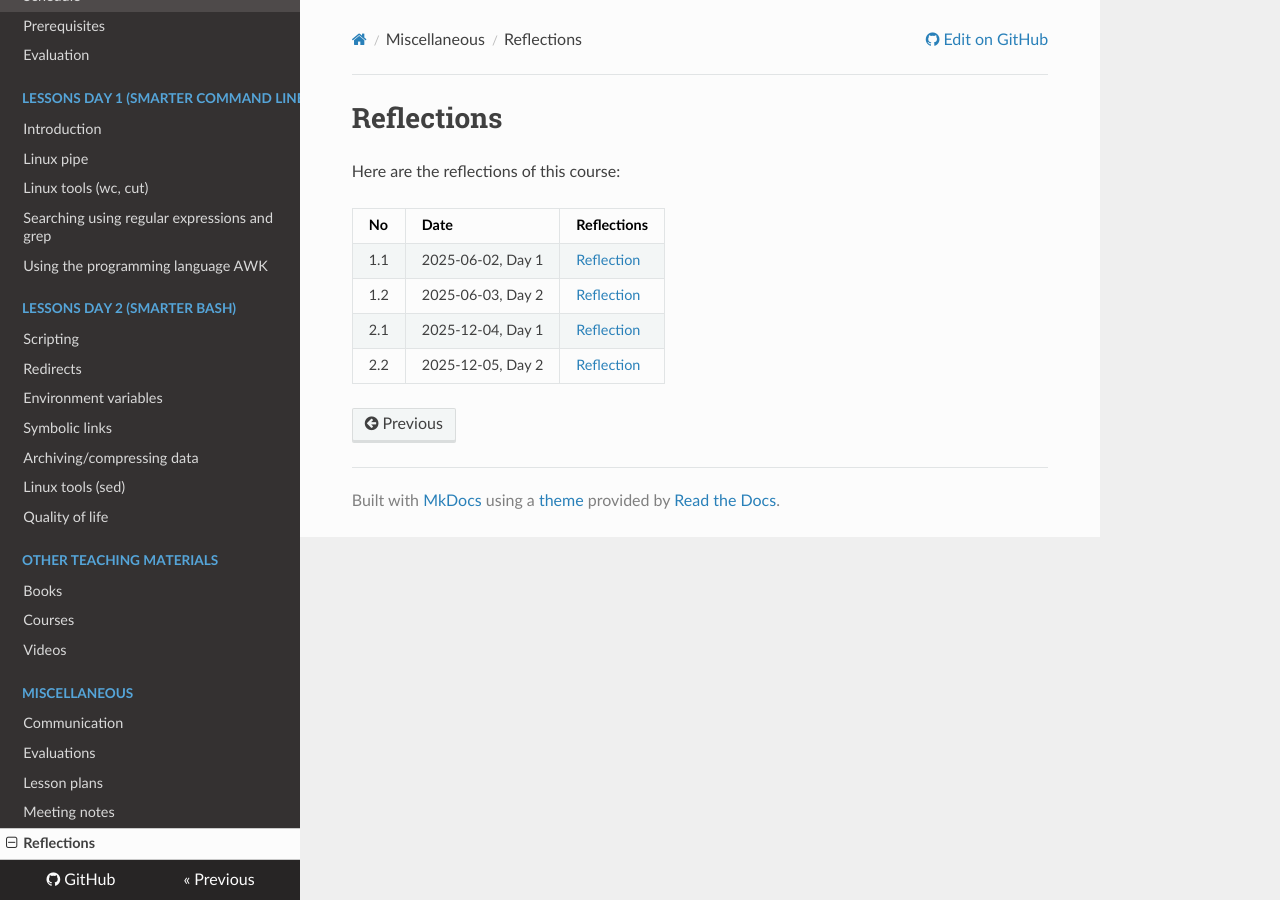
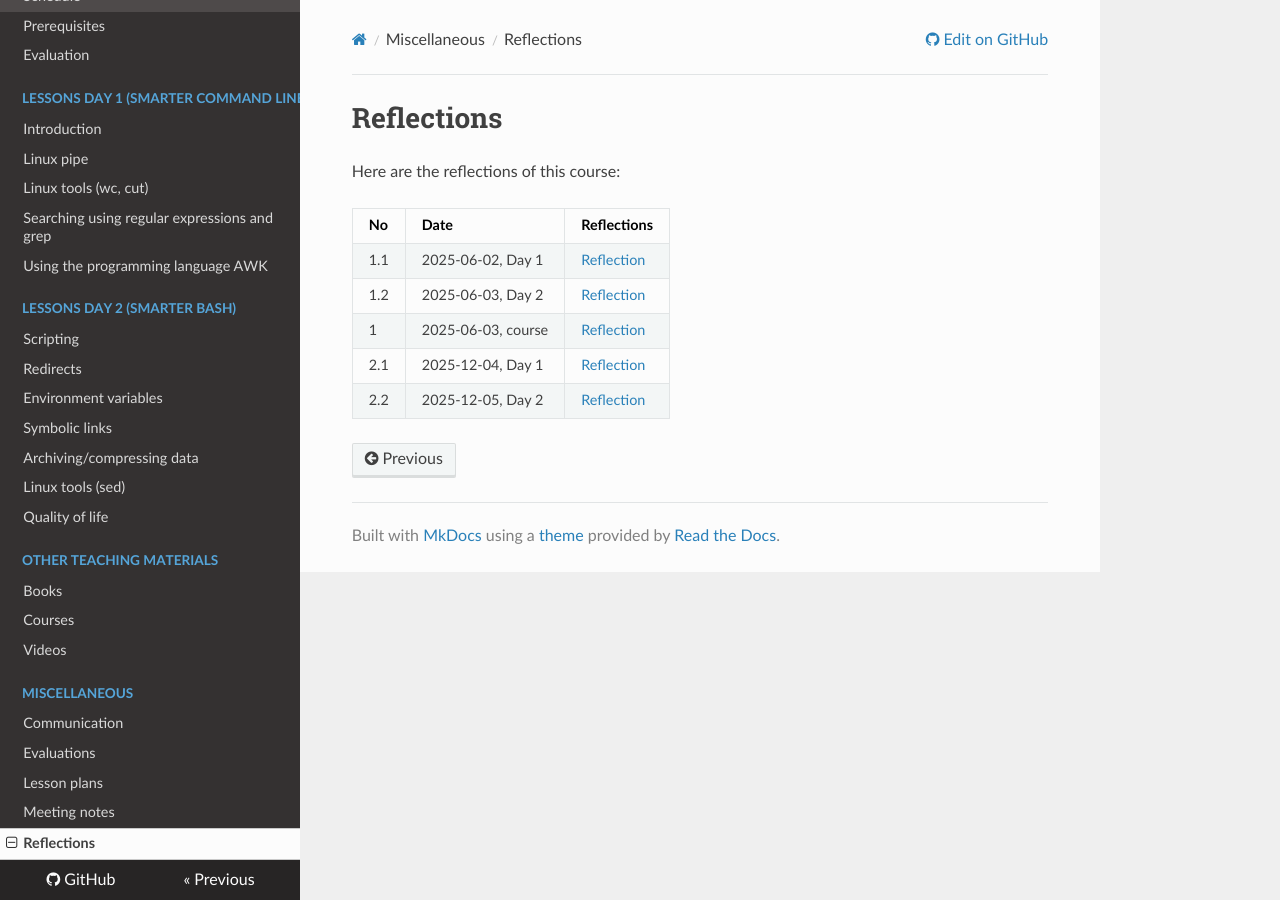
Before and after one commit to UPPMAX/linux-command-line-201, an MkDocs documentation site: the page built from docs/reflections/README.md, in a window 1280 px wide. Built offline with MkDocs 1.6.1, drawn with Linux system fonts in a browser that asks for light colours; nearby versions of some CDN libraries.

Commit message:
Link to whole-course evaluation

```diff
--- a/docs/reflections/README.md
+++ b/docs/reflections/README.md
@@ -6,5 +6,6 @@ Here are the reflections of this course:
 | --- | ----------------- | -------------------------------- |
 | 1.1 | 2025-06-02, Day 1 | [Reflection](20250602/README.md) |
 | 1.2 | 2025-06-03, Day 2 | [Reflection](20250603/README.md) |
+| 1   | 2025-06-03, course| [Reflection](202506_course/README.md) |
 | 2.1 | 2025-12-04, Day 1 | [Reflection](20251204/README.md) |
 | 2.2 | 2025-12-05, Day 2 | [Reflection](20251205/README.md) |
```
